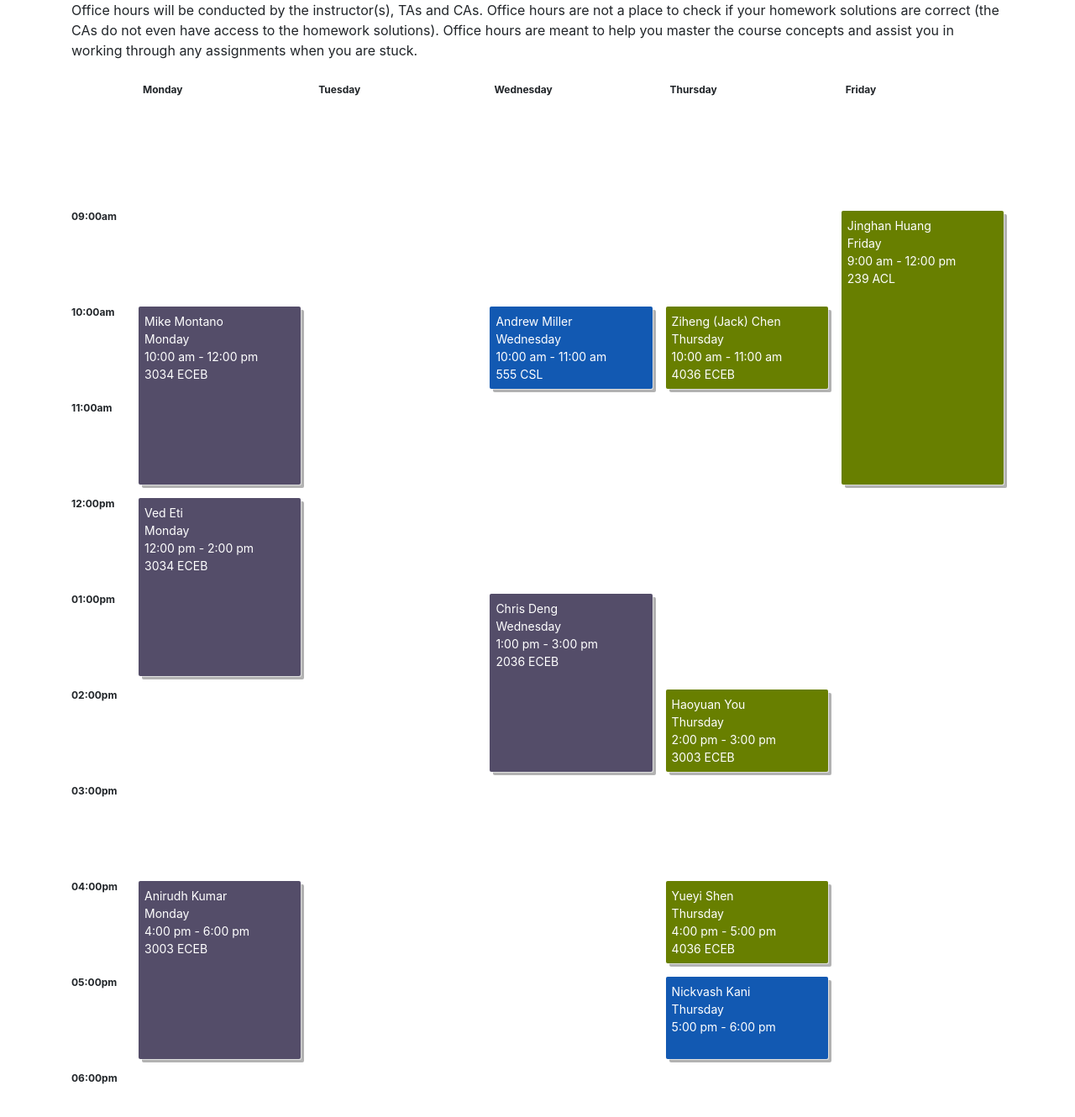
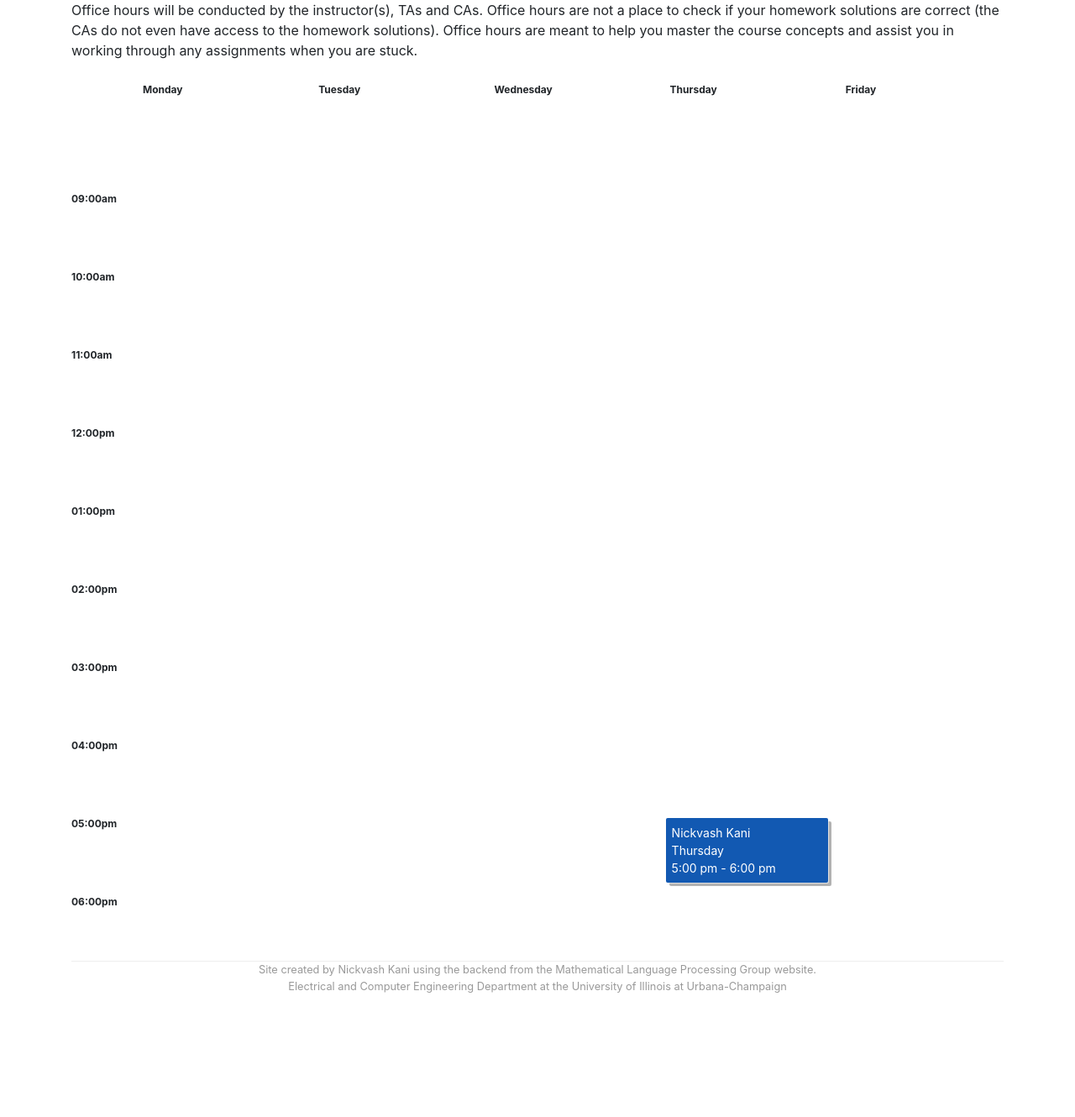
Before and after one commit to UIUC-ECE374B/su25, a Jekyll site: the page built from office_hours.md, in a window 1280 px wide and 1400 px high, scrolled down 1032 px. Shown: the top 1330 px of the window at 84% size. Built offline with Jekyll 4.4.1, drawn with Linux system fonts in a browser that asks for light colours; after the commit the page ends 2232 px from its top, so only the background shows below that; some of the changed text lies outside the part shown.

Commit message:
Fixing person roles

```diff
--- a/_data/people.yml
+++ b/_data/people.yml
@@ -22,11 +22,11 @@ ivan:
     image: /img/people/ivan.jpg
     bio: Teaching Assistant Professor
     OHs:
-      OH1:
-        # time-start: "17:00"
-        # time-end: "18:00"
-        # day: Thursday
-        # location:
+    #   OH1:
+    #     time-start: "17:00"
+    #     time-end: "18:00"
+    #     day: Thursday
+    #     location:
 
 sariel:
     display_name: "Sariel Har-Peled"
@@ -54,12 +54,7 @@ andrew:
     role: faculty-alum
     image: /img/people/miller.png
     bio:  Associate Professor
-    OHs:
-      OH1:
-        time-start: "10:00"
-        time-end: "11:00"
-        day: Wednesday
-        location: 555 CSL
+
 
 chandra:
     display_name: "Chandra Chekuri"
@@ -130,12 +125,12 @@ weiyang:
     role: grad
     image: /img/people/weiyang.jpeg
     bio: Graduate Course Assistant
-    OHs:
-      OH1:
-        # time-start: "17:00"
-        # time-end: "18:00"
-        # day: Wednesday
-        # location: 2036 ECEB
+    # OHs:
+    #   OH1:
+    #     time-start: "17:00"
+    #     time-end: "18:00"
+    #     day: Wednesday
+    #     location: 2036 ECEB
 
 ziheng:
     display_name: "Ziheng (Jack) Chen"
@@ -146,11 +141,11 @@ ziheng:
     image: /img/people/ziheng.jpeg
     bio: Graduate Course Assistant
     OHs:
-      OH1:
-        time-start: "10:00"
-        time-end: "11:00"
-        day: Thursday
-        location: 4036 ECEB
+    #   OH1:
+    #     time-start: "10:00"
+    #     time-end: "11:00"
+    #     day: Thursday
+    #     location: 4036 ECEB
 
 yueyi:
     display_name: "Yueyi Shen"
@@ -160,12 +155,6 @@ yueyi:
     role: grad-alum
     image: /img/people/yueyie.jpg
     bio: Graduate Course Assistant
-    OHs:
-      OH1:
-        time-start: "16:00"
-        time-end: "17:00"
-        day: Thursday
-        location: 4036 ECEB
 
 haoyuan:
     display_name: "Haoyuan You"
@@ -175,12 +164,6 @@ haoyuan:
     role: grad-alum
     image: /img/people/haoyuan.png
     bio: Graduate Course Assistant
-    OHs:
-      OH1:
-        time-start: "14:00"
-        time-end: "15:00"
-        day: Thursday
-        location: 3003 ECEB
 
 hongbo:
     display_name: "Hongbo Zheng"
@@ -259,12 +242,6 @@ mikem:
     role: ugrad-alum
     image: /img/people/mike.jpg
     bio: Undergraduate Course Assistant
-    OHs:
-      OH1:
-        time-start: "10:00"
-        time-end: "12:00"
-        day: Monday
-        location: 3034 ECEB
 
 hamza:
     display_name: "Hamza Husain"
@@ -308,11 +285,11 @@ ved:
     image: /img/people/ved-eti.png
     bio: Undergraduate Course Assistant
     OHs:
-      OH1:
-        time-start: "12:00"
-        time-end: "14:00"
-        day: Monday
-        location: 3034 ECEB
+    #   OH1:
+    #     time-start: "12:00"
+    #     time-end: "14:00"
+    #     day: Monday
+    #     location: 3034 ECEB
 
 brian:
     display_name: "Brian Kim"
@@ -341,11 +318,11 @@ anirudh:
     image: /img/people/anirudh.jpg
     bio: Undergraduate Course Assistant
     OHs:
-      OH1:
-        time-start: "16:00"
-        time-end: "18:00"
-        day: Monday
-        location: 3003 ECEB
+    #   OH1:
+    #     time-start: "16:00"
+    #     time-end: "18:00"
+    #     day: Monday
+    #     location: 3003 ECEB
 
 erin:
     display_name: "Erin Kim"
@@ -400,11 +377,11 @@ chris:
     image: /img/people/chris-deng.jpg
     bio: Undergraduate Course Assistant
     OHs:
-      OH1:
-        time-start: "13:00"
-        time-end: "15:00"
-        day: Wednesday
-        location: 2036 ECEB
+    #   OH1:
+    #     time-start: "13:00"
+    #     time-end: "15:00"
+    #     day: Wednesday
+    #     location: 2036 ECEB
 
 ifesi:
     display_name: "Ifesi Onubogu"
@@ -593,13 +570,6 @@ jinghan:
     role: grad-alum
     image: /img/people/jinghan.jpeg
     bio: Graduate Course Assistant
-    OHs:
-      OH1:
-        time-start: "09:00"
-        time-end: "12:00"
-        day: Friday
-        location: 239 ACL
-
 
 xiangcan:
     display_name: "Xiangcan Li"
```
